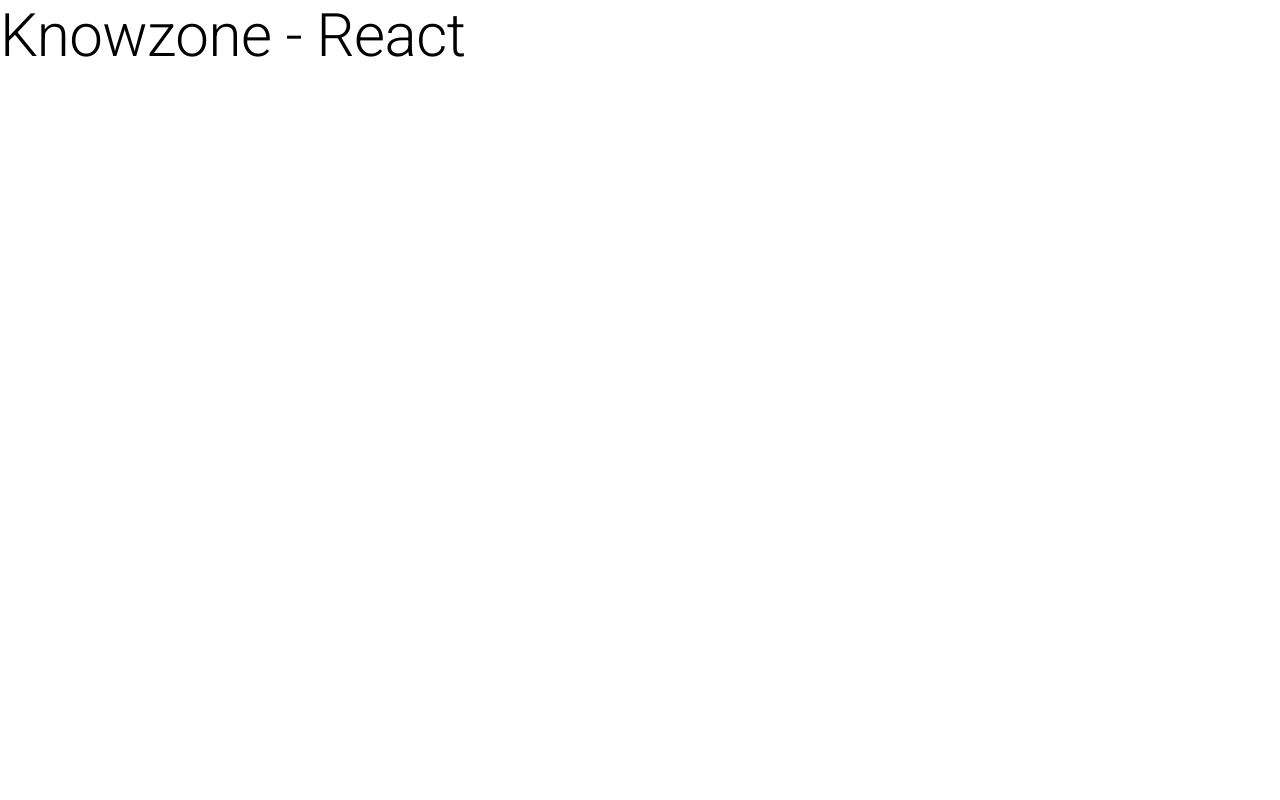
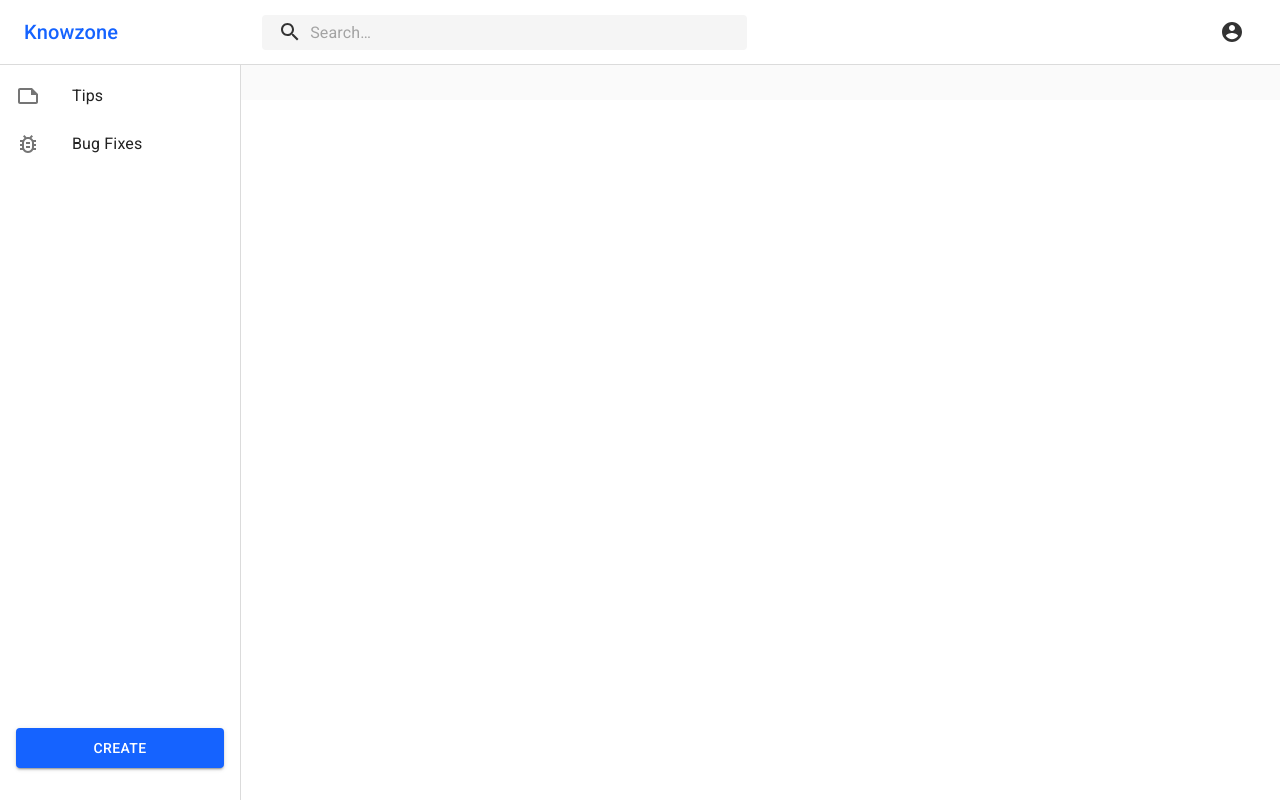
Before and after one commit to osmannkartall/knowzone, a React (Create React App) app in the folder web/: page /tips in a window 1280 px wide. Built offline with nearby package versions, Linux system fonts and the light colour scheme.

Commit message:
create dashboard layout with basic routing

```diff
--- a/web/package.json
+++ b/web/package.json
@@ -11,6 +11,7 @@
     "eslint-config-airbnb": "^18.2.1",
     "react": "^17.0.2",
     "react-dom": "^17.0.2",
+    "react-router-dom": "^5.2.0",
     "react-scripts": "4.0.3",
     "web-vitals": "^1.1.2"
   },
@@ -27,7 +28,9 @@
       "airbnb"
     ],
     "rules": {
-      "no-console": "off"
+      "no-console": "off",
+      "react/prop-types": "off",
+      "object-curly-newline": "off"
     }
   },
   "browserslist": {
--- a/web/src/App.jsx
+++ b/web/src/App.jsx
@@ -1,13 +1,41 @@
 import React from 'react';
-import { Typography } from '@material-ui/core';
+import { BrowserRouter, Redirect, Route, Switch } from 'react-router-dom';
+import { ThemeProvider, createTheme } from '@material-ui/core/styles';
+import Dashboard from './components/Dashboard/Dashboard';
+import Tips from './components/Tips';
+import BugFixes from './components/BugFixes';
+import YourPosts from './components/YourPosts';
+import { PRIMARY } from './constants/colors';
+
+const theme = createTheme({
+  palette: {
+    primary: {
+      main: PRIMARY,
+    },
+  },
+});
 
 function App() {
   return (
-    <div className="App">
-      <Typography variant="h2">
-        Knowzone - React
-      </Typography>
-    </div>
+    <ThemeProvider theme={theme}>
+      <BrowserRouter>
+        <Switch>
+          <Route exact path="/">
+            <Redirect to="/tips" />
+          </Route>
+          <Route path="/bug-fixes">
+            <Dashboard><BugFixes /></Dashboard>
+          </Route>
+          <Route path="/tips">
+            <Dashboard><Tips /></Dashboard>
+          </Route>
+          <Route path="/your-posts">
+            <Dashboard><YourPosts /></Dashboard>
+          </Route>
+        </Switch>
+      </BrowserRouter>
+      {/* <Dashboard /> */}
+    </ThemeProvider>
   );
 }
 
--- /dev/null
+++ b/web/src/components/BugFixes.jsx
@@ -0,0 +1,5 @@
+import React from 'react';
+
+const BugFixes = () => <p>Bug Fixes</p>;
+
+export default BugFixes;
--- /dev/null
+++ b/web/src/components/Dashboard/Dashboard.jsx
@@ -0,0 +1,32 @@
+import React from 'react';
+import { makeStyles } from '@material-ui/core/styles';
+import Topbar from './Topbar';
+import Sidebar from './Sidebar';
+
+const useStyles = makeStyles((theme) => ({
+  root: {
+    display: 'flex',
+  },
+  content: {
+    flexGrow: 1,
+    backgroundColor: theme.palette.background.default,
+    padding: theme.spacing(3),
+  },
+}));
+
+const Dashboard = ({ children }) => {
+  const classes = useStyles();
+
+  return (
+    <div className={classes.root}>
+      <Topbar />
+      <Sidebar />
+      <main className={classes.content}>
+        <div className={classes.toolbar} />
+        {children}
+      </main>
+    </div>
+  );
+};
+
+export default Dashboard;
--- /dev/null
+++ b/web/src/components/Dashboard/Sidebar.jsx
@@ -0,0 +1,83 @@
+import React from 'react';
+import { Link } from 'react-router-dom';
+import { makeStyles } from '@material-ui/core/styles';
+import Drawer from '@material-ui/core/Drawer';
+import List from '@material-ui/core/List';
+import ListItem from '@material-ui/core/ListItem';
+import ListItemIcon from '@material-ui/core/ListItemIcon';
+import ListItemText from '@material-ui/core/ListItemText';
+import NoteOutlined from '@material-ui/icons/NoteOutlined';
+import BugReportOutlined from '@material-ui/icons/BugReportOutlined';
+import Button from '@material-ui/core/Button';
+import { GRAY3 } from '../../constants/colors';
+
+const drawerWidth = 240;
+
+const useStyles = makeStyles((theme) => ({
+  drawer: {
+    width: drawerWidth,
+    flexShrink: 0,
+  },
+  drawerPaper: {
+    width: drawerWidth,
+    borderRightColor: GRAY3,
+  },
+  drawerContainer: {
+    display: 'flex',
+    flexDirection: 'column',
+    justifyContent: 'space-between',
+    height: '100%',
+  },
+  drawerItemsContainer: {
+    overflow: 'auto',
+  },
+  // necessary for content to be below app bar
+  toolbar: theme.mixins.toolbar,
+  drawerBtn: {
+    margin: theme.spacing(4, 2),
+    padding: theme.spacing(1, 0),
+  },
+}));
+
+const drawerItemNames = [
+  { text: 'Tips', route: '/tips', icon: <NoteOutlined /> },
+  { text: 'Bug Fixes', route: '/bug-fixes', icon: <BugReportOutlined /> },
+];
+
+const DrawerItem = ({ text, route, icon }) => (
+  <ListItem button component={Link} key={text} to={route}>
+    <ListItemIcon>{icon}</ListItemIcon>
+    <ListItemText primary={text} />
+  </ListItem>
+);
+
+const Dashboard = () => {
+  const classes = useStyles();
+
+  return (
+    <Drawer
+      className={classes.drawer}
+      variant="permanent"
+      classes={{
+        paper: classes.drawerPaper,
+      }}
+      anchor="left"
+    >
+      <div className={classes.toolbar} />
+      <div className={classes.drawerContainer}>
+        <div className={classes.drawerItemsContainer}>
+          <List>
+            {drawerItemNames.map((item) => (
+              <DrawerItem key={item.text} text={item.text} route={item.route} icon={item.icon} />
+            ))}
+          </List>
+        </div>
+        <Button className={classes.drawerBtn} variant="contained" color="primary">
+          Create
+        </Button>
+      </div>
+    </Drawer>
+  );
+};
+
+export default Dashboard;
--- /dev/null
+++ b/web/src/components/Dashboard/Topbar.jsx
@@ -0,0 +1,159 @@
+import React, { useState } from 'react';
+import { useHistory } from 'react-router-dom';
+import { makeStyles } from '@material-ui/core/styles';
+import AppBar from '@material-ui/core/AppBar';
+import Toolbar from '@material-ui/core/Toolbar';
+import IconButton from '@material-ui/core/IconButton';
+import Typography from '@material-ui/core/Typography';
+import InputBase from '@material-ui/core/InputBase';
+import MenuItem from '@material-ui/core/MenuItem';
+import Menu from '@material-ui/core/Menu';
+import SearchIcon from '@material-ui/icons/Search';
+import AccountCircle from '@material-ui/icons/AccountCircle';
+import { GRAY1, GRAY3, GRAY4, PRIMARY, WHITE } from '../../constants/colors';
+
+const useStyles = makeStyles((theme) => ({
+  title: {
+    display: 'none',
+    [theme.breakpoints.up('sm')]: {
+      display: 'block',
+    },
+    marginRight: theme.spacing(15),
+    color: PRIMARY,
+  },
+  searchWrapper: {
+    flexGrow: 1,
+  },
+  search: {
+    position: 'relative',
+    borderRadius: theme.shape.borderRadius,
+    backgroundColor: GRAY4,
+    marginRight: theme.spacing(2),
+    marginLeft: 0,
+    width: '50%',
+    [theme.breakpoints.up('sm')]: {
+      marginLeft: theme.spacing(3),
+      width: '50%',
+    },
+  },
+  searchIcon: {
+    padding: theme.spacing(0, 2),
+    height: '100%',
+    position: 'absolute',
+    pointerEvents: 'none',
+    display: 'flex',
+    alignItems: 'center',
+    justifyContent: 'center',
+  },
+  inputRoot: {
+    color: 'inherit',
+  },
+  inputInput: {
+    padding: theme.spacing(1, 1, 1, 0),
+    // vertical padding + font size from searchIcon
+    paddingLeft: `calc(1em + ${theme.spacing(4)}px)`,
+    transition: theme.transitions.create('width'),
+    width: '100%',
+    [theme.breakpoints.up('md')]: {
+      width: '20ch',
+    },
+  },
+  appBar: {
+    zIndex: theme.zIndex.drawer + 1,
+    backgroundColor: WHITE,
+    color: GRAY1,
+    borderBottom: `1px solid ${GRAY3}`,
+  },
+}));
+
+const Topbar = () => {
+  const history = useHistory();
+  const classes = useStyles();
+
+  const [anchorEl, setAnchorEl] = useState(null);
+  const open = Boolean(anchorEl);
+
+  const handleMenu = (event) => {
+    setAnchorEl(event.currentTarget);
+  };
+
+  const handleClose = () => {
+    setAnchorEl(null);
+  };
+
+  const onClickYourPosts = () => {
+    handleClose();
+    console.log('your posts');
+    history.push('your-posts');
+  };
+
+  const onClickAccount = () => {
+    handleClose();
+    console.log('account');
+    // history.push('account');
+  };
+
+  const onClickLogout = () => {
+    handleClose();
+    console.log('logout');
+    // history.push('/');
+  };
+
+  return (
+    <AppBar elevation={0} position="fixed" className={classes.appBar}>
+      <Toolbar>
+        <Typography className={classes.title} variant="h6">
+          Knowzone
+        </Typography>
+        <div className={classes.searchWrapper}>
+          <div className={classes.search}>
+            <div className={classes.searchIcon}>
+              <SearchIcon />
+            </div>
+            <InputBase
+              placeholder="Search…"
+              classes={{
+                root: classes.inputRoot,
+                input: classes.inputInput,
+              }}
+              inputProps={{ 'aria-label': 'search' }}
+              style={{ width: '100%' }}
+            />
+          </div>
+        </div>
+        <div>
+          <IconButton
+            aria-label="account of current user"
+            aria-controls="menu-appbar"
+            aria-haspopup="true"
+            onClick={handleMenu}
+            color="inherit"
+          >
+            <AccountCircle />
+          </IconButton>
+          <Menu
+            id="menu-appbar"
+            anchorEl={anchorEl}
+            anchorOrigin={{
+              vertical: 'top',
+              horizontal: 'right',
+            }}
+            keepMounted
+            transformOrigin={{
+              vertical: 'top',
+              horizontal: 'right',
+            }}
+            open={open}
+            onClose={handleClose}
+          >
+            <MenuItem onClick={onClickYourPosts}>Your Posts</MenuItem>
+            <MenuItem onClick={onClickAccount}>Account</MenuItem>
+            <MenuItem onClick={onClickLogout}>Logout</MenuItem>
+          </Menu>
+        </div>
+      </Toolbar>
+    </AppBar>
+  );
+};
+
+export default Topbar;
--- /dev/null
+++ b/web/src/components/SearchResults.jsx
@@ -0,0 +1,5 @@
+import React from 'react';
+
+const SearchResults = () => <p>Search Results</p>;
+
+export default SearchResults;
--- /dev/null
+++ b/web/src/components/Tips.jsx
@@ -0,0 +1,5 @@
+import React from 'react';
+
+const Tips = () => <p>Tips</p>;
+
+export default Tips;
--- /dev/null
+++ b/web/src/components/YourPosts.jsx
@@ -0,0 +1,5 @@
+import React from 'react';
+
+const YourPosts = () => <p>Your Posts</p>;
+
+export default YourPosts;
--- a/web/src/constants/colors.js
+++ b/web/src/constants/colors.js
@@ -4,5 +4,5 @@
 export const WHITE = '#ffffff';
 export const GRAY1 = '#333333'; // font
 export const GRAY2 = '#7f7f86'; // modals, icons, inactive states
-export const GRAY3 = '#707070'; // border
+export const GRAY3 = '#dbdbdb'; // border
 export const GRAY4 = '#f5f5f5'; // low contrast background: inner divs
```
Also changed, not shown: 1 other file (tests, documents, lock files or other folders).
